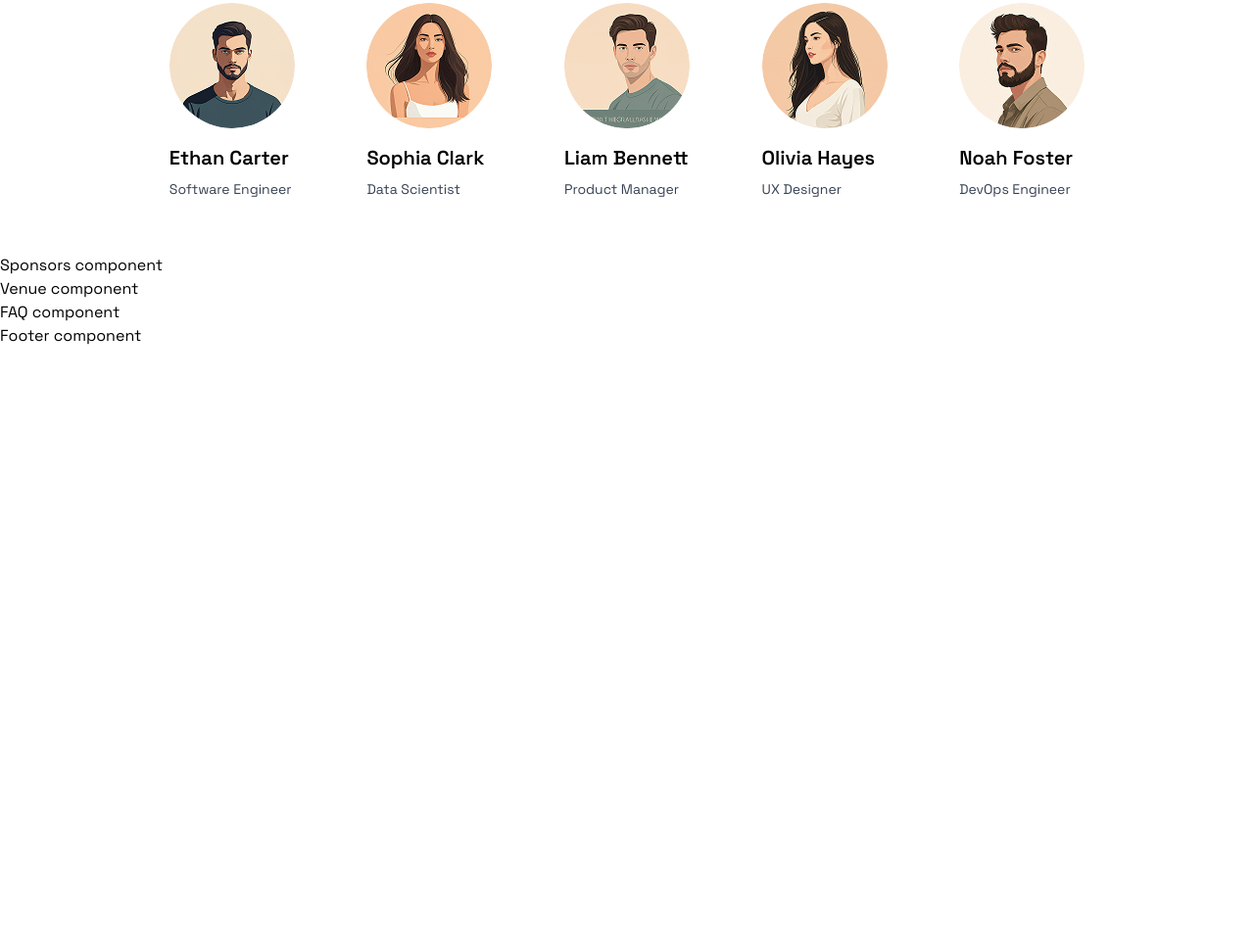
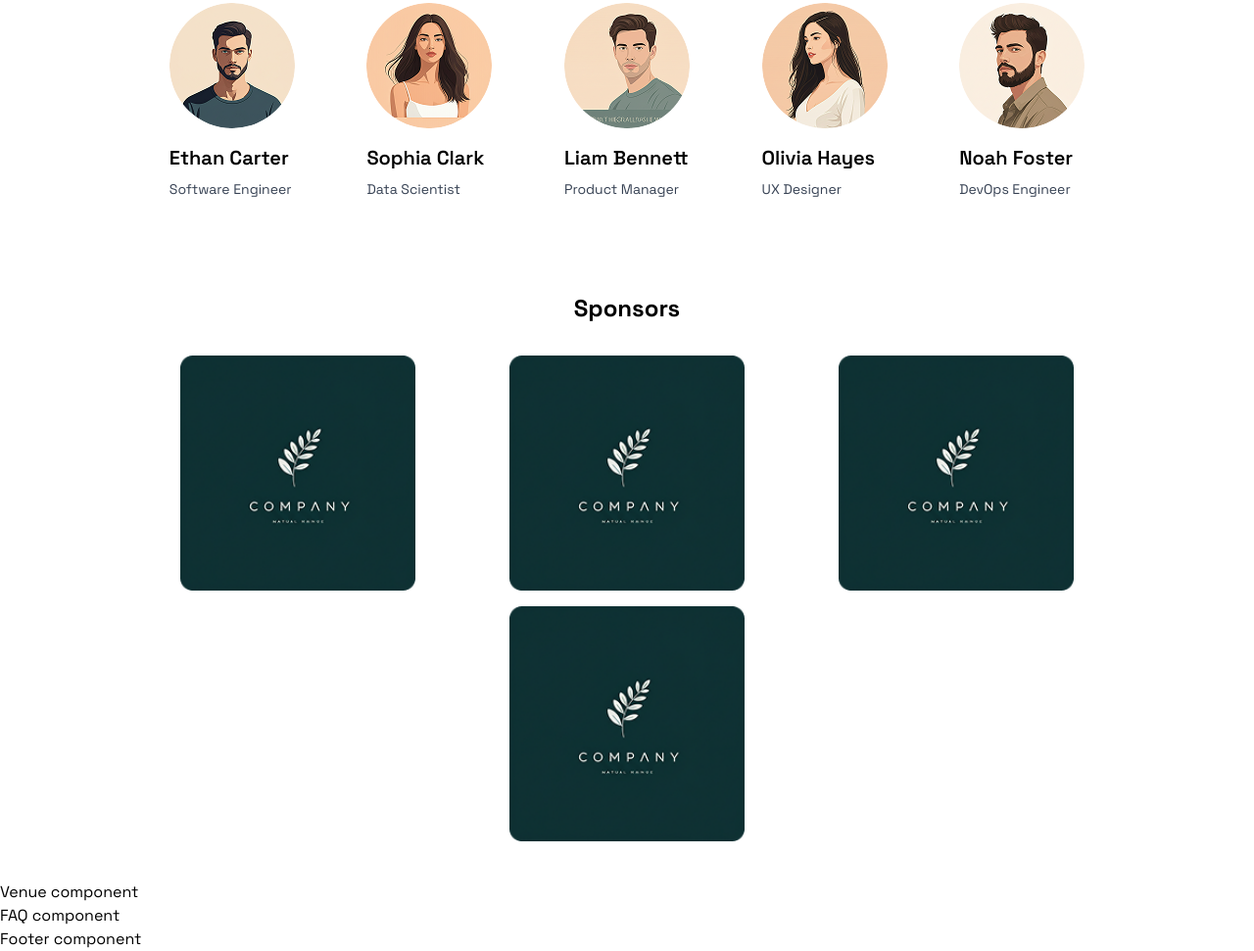
Before and after one commit to olakadasami/innovate-x-landing, an Astro site: page / in a window 1280 px wide. Shown: the part 1279-2250 px from the top of the page at 98% size. Before the commit the page ends 1634 px from the top, so only its background shows below. Built offline with nearby package versions, Linux system fonts and the light colour scheme; Astro itself is replaced by a stand-in of ours.

Commit message:
feat: add sponsors section

```diff
--- a/src/components/sections/Sponsors.astro
+++ b/src/components/sections/Sponsors.astro
@@ -1,5 +1,18 @@
+---
+import image1 from "../../assets/images/sponsors/1.png";
+const sponsorsData = [image1, image1, image1, image1];
 ---
 
----
+<section class="px-36 py-10">
+  <h2 class="text-2xl font-bold mb-8 text-center">Sponsors</h2>
 
-<section>Sponsors component</section>
+  <div class="flex items-center gap-4 justify-around flex-wrap">
+    {
+      sponsorsData.map((item) => (
+        <div class="">
+          <img src={item.src} alt="Sponsor Logo" class="w-60 h-60" />
+        </div>
+      ))
+    }
+  </div>
+</section>
```
